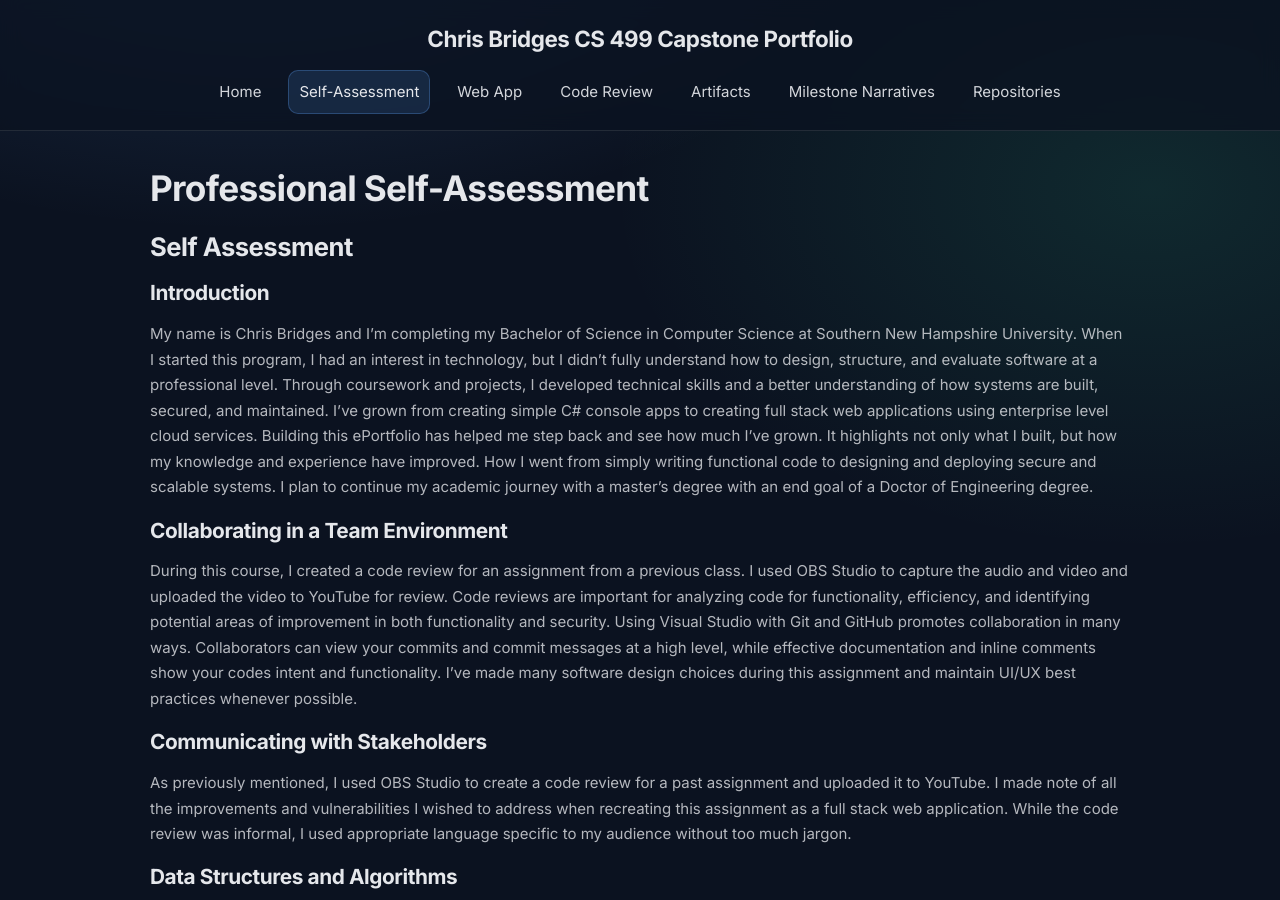
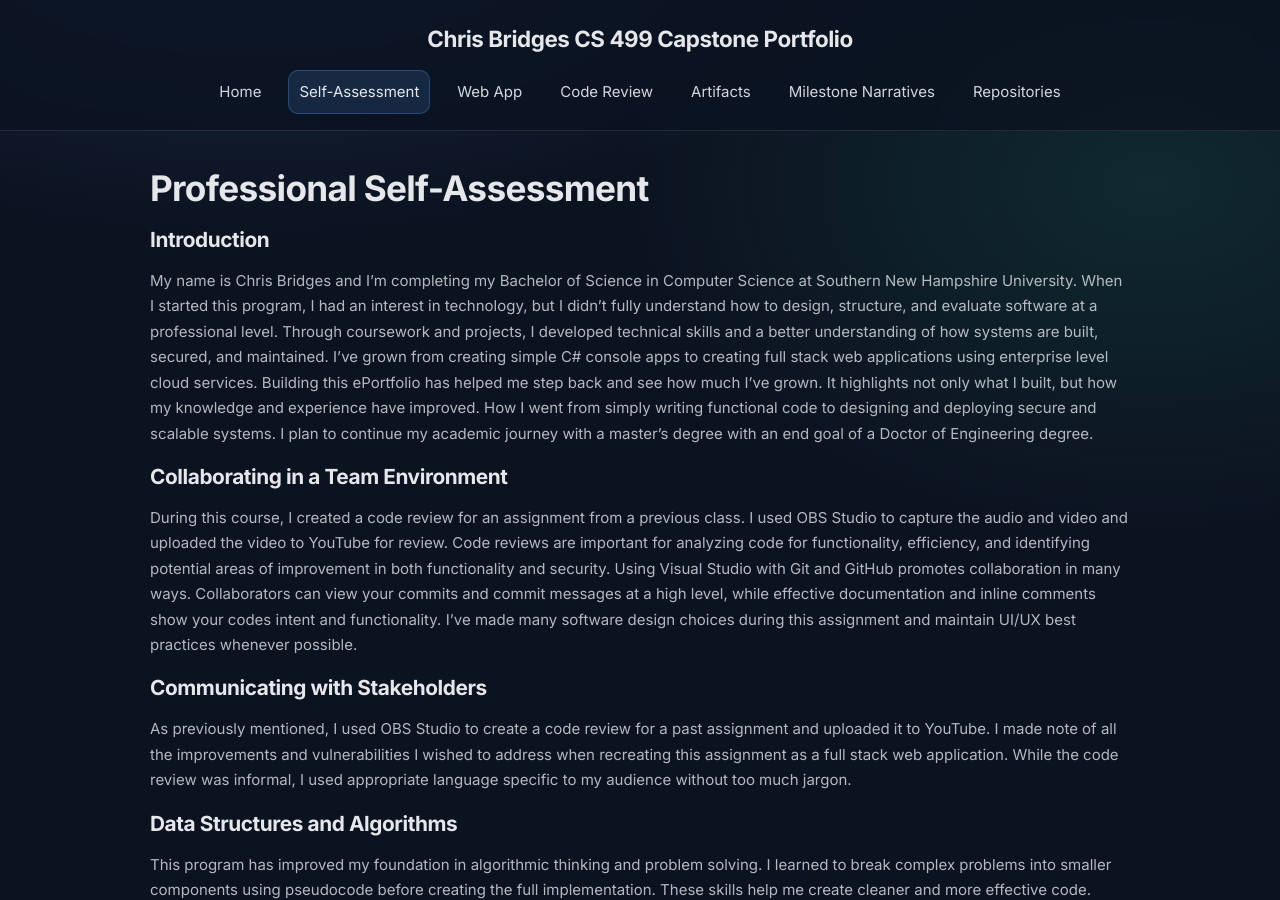
Before and after one commit to christopherbridges1/christopherbridges1.github.io, a Jekyll site: the page built from _pages/self-assessment.md, in a window 1280 px wide and 900 px high. Built offline with Jekyll 4.4.1, drawn with Linux system fonts in a browser that asks for light colours.

Commit message:
Update self-assessment.md

```diff
--- a/_pages/self-assessment.md
+++ b/_pages/self-assessment.md
@@ -3,8 +3,6 @@ layout: page
 title: Professional Self-Assessment
 permalink: /self-assessment/
 ---
-
-## Self Assessment
 
 ### Introduction
 My name is Chris Bridges and I’m completing my Bachelor of Science in Computer Science at Southern New Hampshire University. When I started this program, I had an interest in technology, but I didn’t fully understand how to design, structure, and evaluate software at a professional level. Through coursework and projects, I developed technical skills and a better understanding of how systems are built, secured, and maintained. I’ve grown from creating simple C# console apps to creating full stack web applications using enterprise level cloud services.
```
